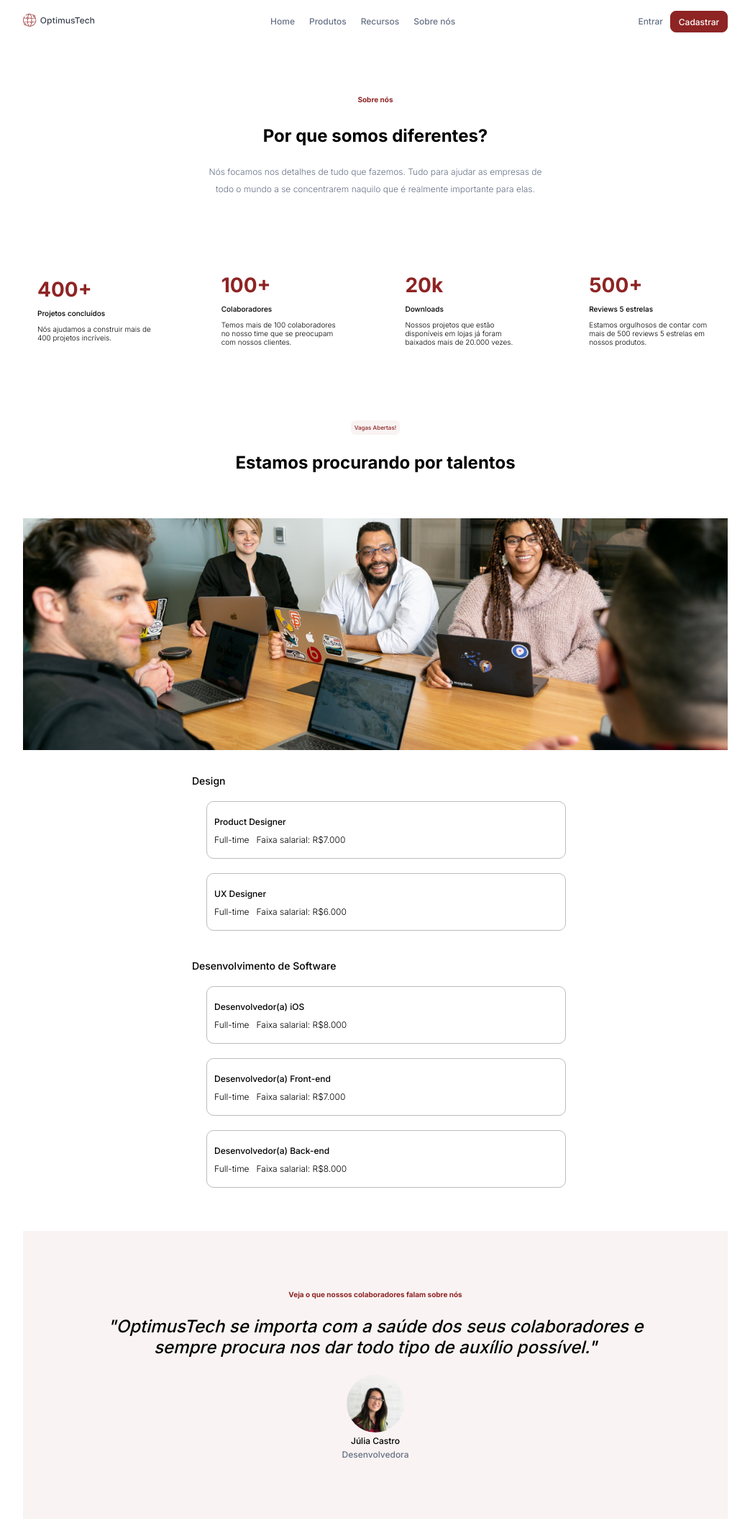
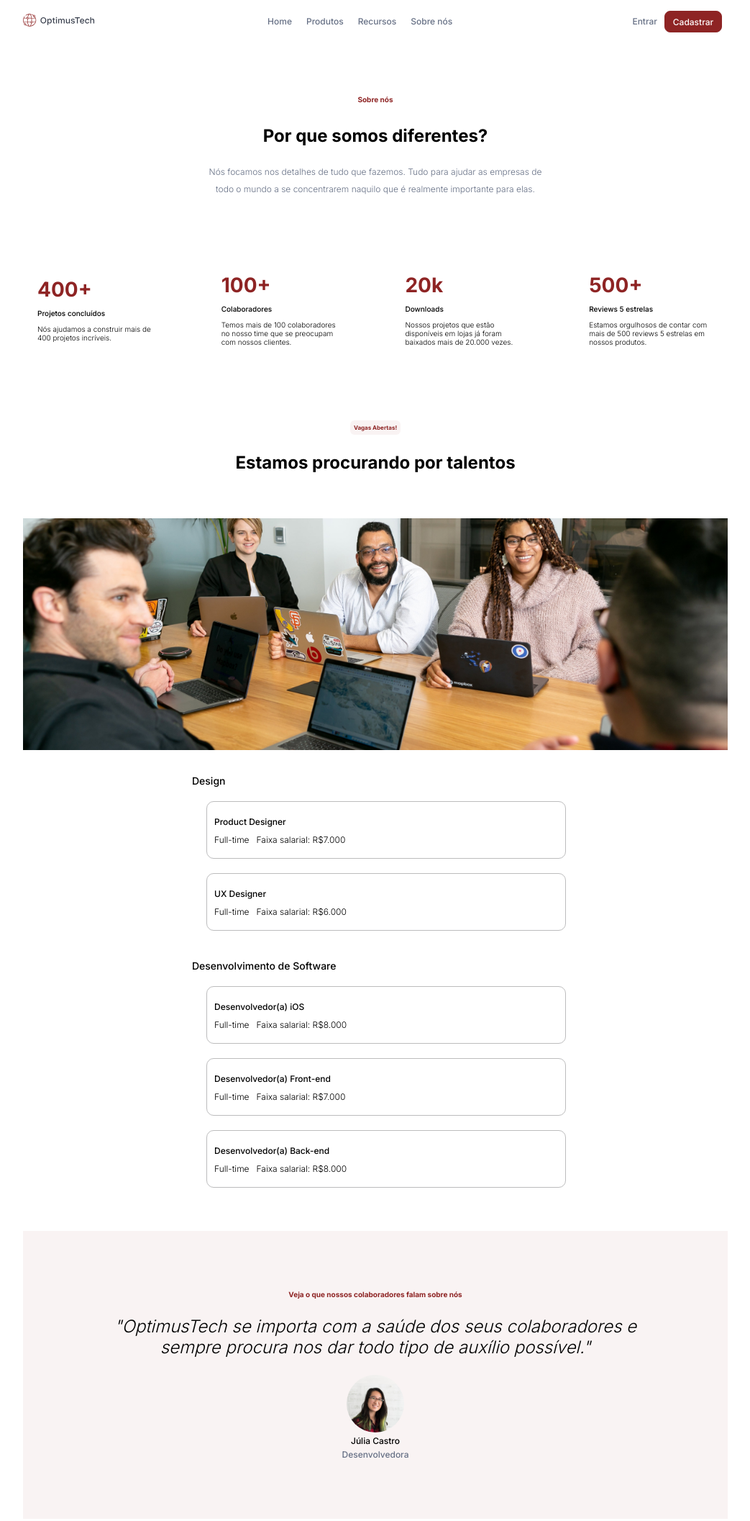
Before and after one commit to jonathanppmaia/7dayofcode, a plain HTML site: page index.html in a window 1280 px wide. Shown: the top 2113 px of the page at 72% size, without its empty margins (118-1161 px from the left). Drawn offline with Linux system fonts and the light colour scheme.

Commit message:
correcoes de padding e font-weight

```diff
--- a/css/style.css
+++ b/css/style.css
@@ -82,6 +82,7 @@ nav li a:active {
   font-weight: 500;
   font-size: 12px;
   line-height: 24px;
+  padding-right: 08px;
 }
 
 .header__login .buttondesktop{
@@ -201,6 +202,7 @@ nav li a:active {
   color: #8e2424;
   background-color: rgba(142, 36, 36, 5%);
   border-radius: 6px;
+  font-weight: 700;
   font-size: 8px;
   padding: 5px;
 }
@@ -286,7 +288,7 @@ nav li a:active {
 
 .comments h2 {
   text-align: center;
-  font-weight: 500;
+  font-weight: 300;
   margin:0 auto;
   width: 80%;
 }
```
